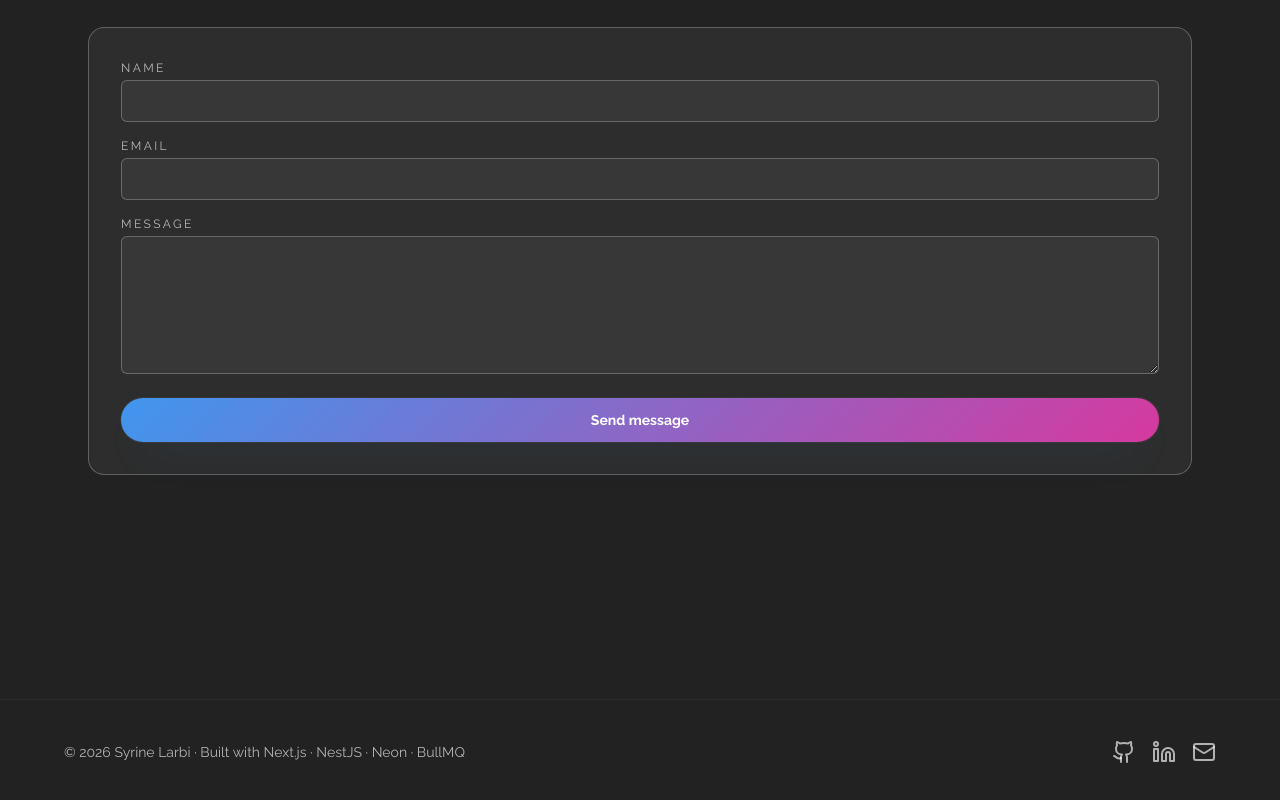
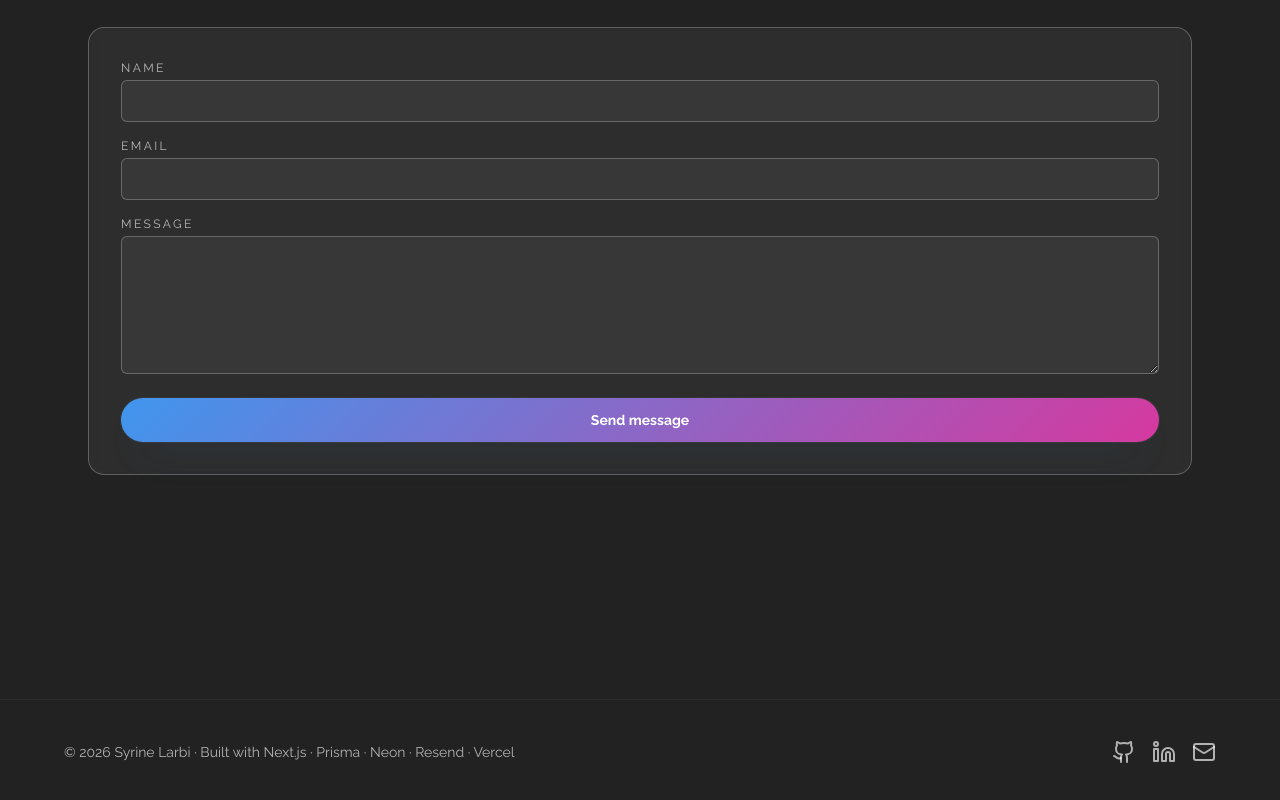
Before and after one commit to SyrineLarbi/my-portfolio, a Next.js app in the folder apps/web/: page / in a window 1280 px wide. Shown: the part 2831-3631 px from the top of the page. Built offline with nearby package versions, Linux system fonts and the light colour scheme; no server answers; the database is empty.

Commit message:
Update footer text with new technologies

```diff
--- a/apps/web/components/SiteFooter.tsx
+++ b/apps/web/components/SiteFooter.tsx
@@ -5,7 +5,7 @@ export function SiteFooter() {
   return (
     <footer className="border-t border-white/5 mt-32 px-6 py-10 text-center text-sm text-text-muted">
       <div className="mx-auto max-w-6xl flex flex-col md:flex-row items-center justify-between gap-4">
-        <p>© {new Date().getFullYear()} Syrine Larbi · Built with Next.js · NestJS · Neon · BullMQ</p>
+        <p>© {new Date().getFullYear()} Syrine Larbi · Built with Next.js · Prisma · Neon · Resend · Vercel</p>
         <div className="flex gap-4">
           <Link href="https://github.com/SyrineLarbi" target="_blank" className="hover:text-text">
             <Github />
```
